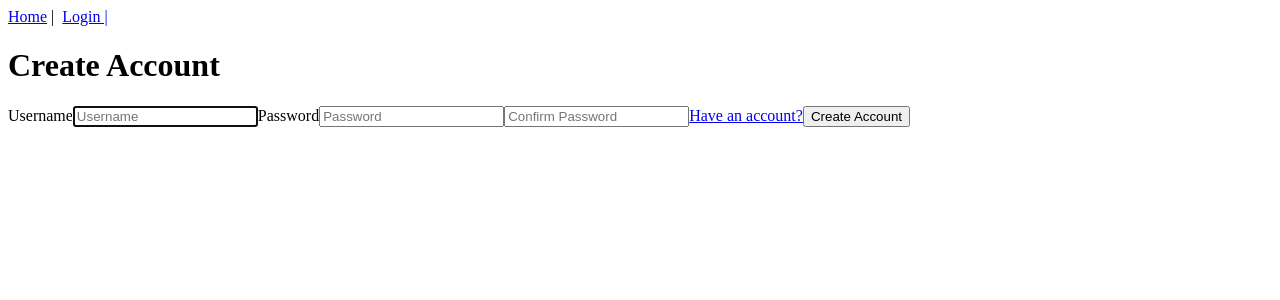
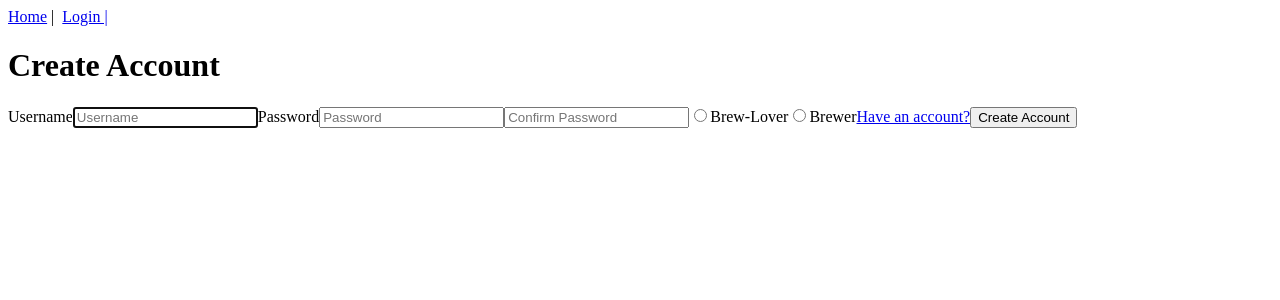
Before and after one commit to khawes187/Breernoculars, a Vue app in the folder vue/: page /register in a window 1280 px wide. Shown: the top 300 px of the page. Built offline with nearby package versions, Linux system fonts and the light colour scheme.

Commit message:
Added radio button selection for registration for what type of account the user wants to create. Will properly record it to the data base

```diff
--- a/vue/src/views/Register.vue
+++ b/vue/src/views/Register.vue
@@ -32,6 +32,26 @@
         v-model="user.confirmPassword"
         required
       />
+      <input
+        type="radio"
+        id="roleUser"
+        class="form-control"
+        name="set_role"
+        value="user"
+        v-model="user.role"
+        required
+      />
+      <label for="roleUser">Brew-Lover</label>
+      <input
+        type="radio"
+        id="roleBrewer"
+        class="form-control"
+        name="set_role"
+        value="brewer"
+        v-model="user.role"
+        required
+      />
+      <label for="roleBrewer">Brewer</label>
       <router-link :to="{ name: 'login' }">Have an account?</router-link>
       <button class="btn btn-lg btn-primary btn-block" type="submit">
         Create Account
@@ -51,7 +71,7 @@ export default {
         username: '',
         password: '',
         confirmPassword: '',
-        role: 'user',
+        role: '',
       },
       registrationErrors: false,
       registrationErrorMsg: 'There were problems registering this user.',
```
Also changed, not shown: 1 other file (tests, documents, lock files or other folders).
